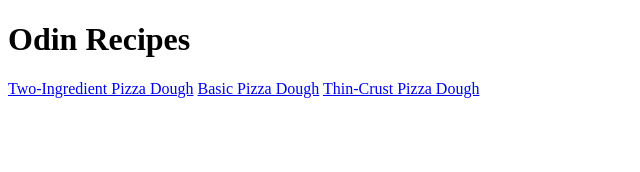
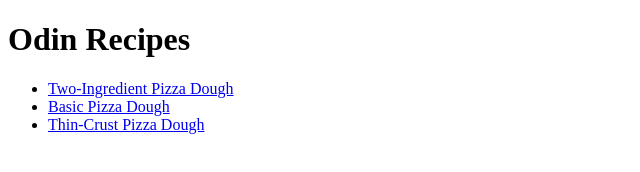
Before and after one commit to nazrudeen99/odin-recipes, a plain HTML site: page index.html in a window 1280 px wide. Shown: the whole page, without its empty margins (0-640 px from the left). Drawn offline with Linux system fonts and the light colour scheme.

Commit message:
added link to block level element

```diff
--- a/index.html
+++ b/index.html
@@ -8,8 +8,10 @@
 </head>
 <body>
     <h1>Odin Recipes</h1>
-    <a href="recipes/twoIngredientPizzaDough.html">Two-Ingredient Pizza Dough</a>
-    <a href="recipes/basicPizzaDough.html">Basic Pizza Dough</a>
-    <a href="recipes/thinCrustPizzaDough.html">Thin-Crust Pizza Dough</a>
+    <ul>
+        <li><a href="recipes/twoIngredientPizzaDough.html">Two-Ingredient Pizza Dough</a></li>
+        <li><a href="recipes/basicPizzaDough.html">Basic Pizza Dough</a></li>
+        <li><a href="recipes/thinCrustPizzaDough.html">Thin-Crust Pizza Dough</a></li>
+    </ul>
 </body>
 </html>
```
